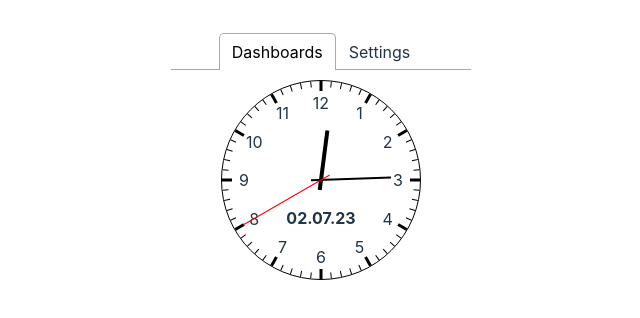
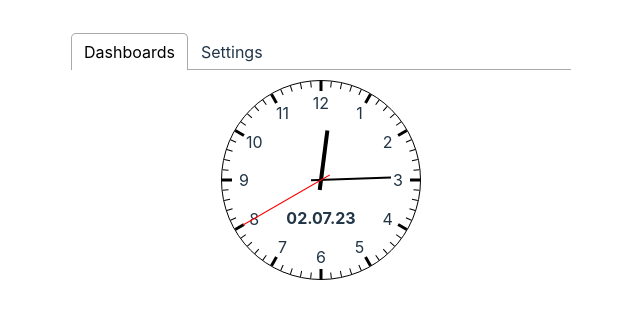
Before and after one commit to letov/plant-guard, a React (Vite) app: page / in a window 1280 px wide. Shown: the top 318 px of the page, without its empty margins (319-959 px from the left). Built offline with nearby package versions, Linux system fonts and the light colour scheme; no server answers.

Commit message:
some beauty

```diff
--- a/package.json
+++ b/package.json
@@ -39,11 +39,6 @@
     "typescript": "^5.1.6",
     "vite": "^4.4.8"
   },
-  "react-dotenv": {
-    "whitelist": [
-      "API_URL"
-    ]
-  },
   "awot-static": {
     "sources": "./dist",
     "indexFile": "index.html",
--- a/src/App.css
+++ b/src/App.css
@@ -1,16 +1,8 @@
-body {
-  place-items: inherit !important;
-}
-
 #root {
-  width: 300px;
   margin: 0 auto;
   padding: 2rem;
-  text-align: center;
-}
-
-.react-tabs {
-  width: 300px;
+  width: 100%;
+  max-width: 500px;
 }
 
 .loading-section {
@@ -75,6 +67,8 @@ body {
 }
 
 .settings-section__button {
+  display: flex;
+  justify-content: center;
   margin-top: 20px;
 }
 
--- a/src/App.tsx
+++ b/src/App.tsx
@@ -14,12 +14,18 @@ import ReactLoading from 'react-loading';
 function App() {
     const loading = useSelector((state: RootState) => state.settings.loading);
 
-    const tabChanged = () => {
+    const tabChanged = (index: number, last: number) => {
+        if (index === last) {
+            return;
+        }
         store.dispatch(fetchSettings());
         store.dispatch(fetchLog());
     };
 
-    useEffect(tabChanged, []);
+    useEffect(() => {
+        store.dispatch(fetchSettings());
+        store.dispatch(fetchLog());
+    }, []);
 
     const spinner = <ReactLoading className={'loading-section'} type={'cylon'} color={'#000'} width={300}/>;
 
--- a/src/components/Settings.tsx
+++ b/src/components/Settings.tsx
@@ -131,10 +131,12 @@ const Settings: FC = () => {
                 </tr>
                 </tbody>
             </table>
-            <button
-                className={'monochrome-button settings-section__button'}
-                onClick={updateSettings}
-            >Save</button>
+            <div className={'settings-section__button'}>
+                <button
+                    className={'monochrome-button'}
+                    onClick={updateSettings}
+                >Save</button>
+            </div>
         </section>
     );
 }
--- a/src/index.css
+++ b/src/index.css
@@ -3,7 +3,7 @@
   line-height: 1.5;
   font-weight: 400;
 
-  color-scheme: light dark;
+  color-scheme: light;
   color: rgba(255, 255, 255, 0.87);
   background-color: #242424;
 
@@ -26,6 +26,7 @@ a:hover {
 body {
   margin: 0;
   display: flex;
+  flex-direction: column;
   place-items: center;
   min-width: 320px;
   min-height: 100vh;
```
Also changed, not shown: 1 other file (tests, documents, lock files or other folders).
